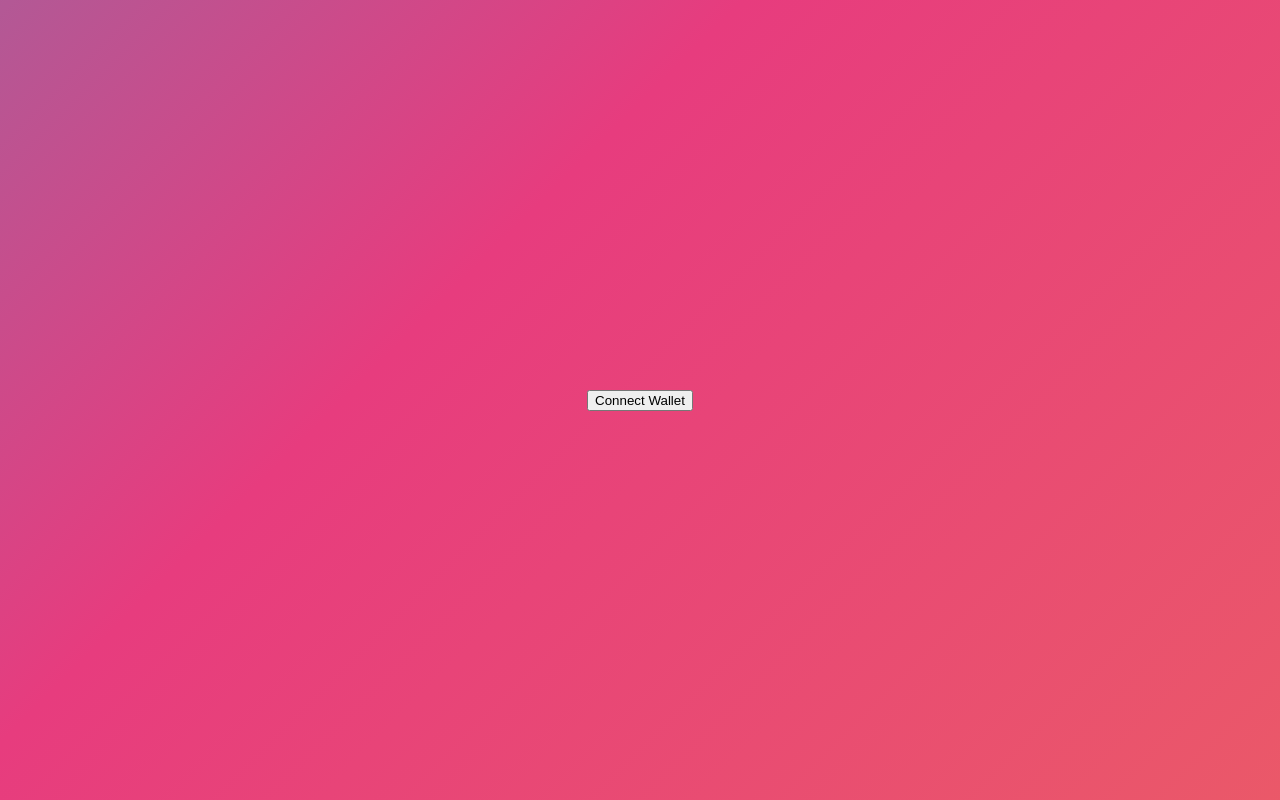
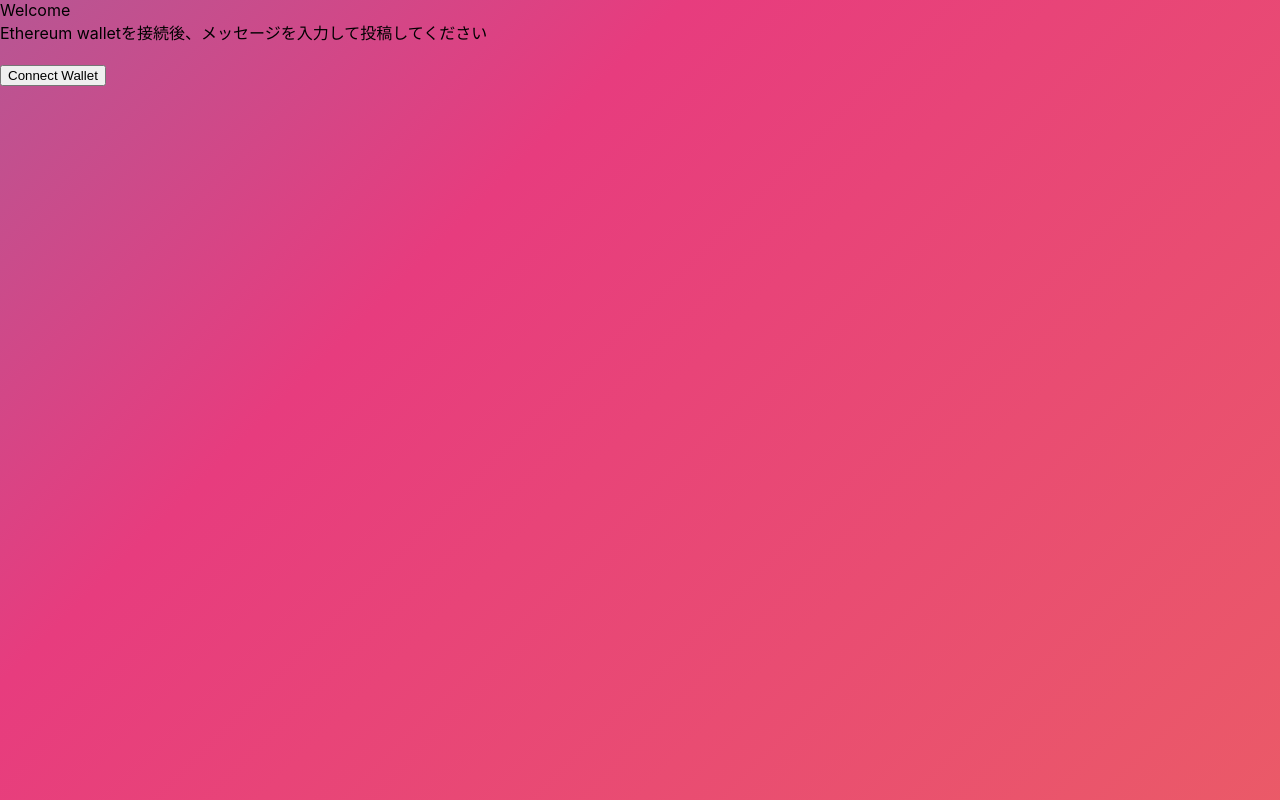
Before and after one commit to otampy3184/web3-sns, a React (Create React App) app: page / in a window 1280 px wide. Built offline with nearby package versions, Linux system fonts and the light colour scheme.

Commit message:
フロントエンド側からBlockchainに投稿された投稿を、フロントエンド上に表示させる

```diff
--- a/src/App.js
+++ b/src/App.js
@@ -7,9 +7,9 @@ import abi from "./abi/Web3SNS.json";
 function App() {
   const [currentAccount, setCurrentAccount] = useState("");
   const [tweetValue, setTweetValue] = useState("");
-  const [allTweets, setAllTweets] = useState("");
+  const [allTweets, setAllTweets] = useState([]);
 
-  const contractAddress = "0x0eDd66F66aBF49655C58FB248E08867E1b0220B6";
+  const contractAddress = "0x600b263c2D18d686749748bf1B520318f1602d10";
   const contractABI = abi.abi;
 
   const checkIfWalletIsConnected = async () => {
@@ -27,6 +27,7 @@ function App() {
         const account = accounts[0];
         console.log("Found an authorized account:", account);
         setCurrentAccount(account);
+        getAllTweets();
       } else {
         console.log("No authorized account found");
       }
@@ -56,10 +57,10 @@ function App() {
     }
   };
 
-  const getAllPosts = async() => {
+  const getAllTweets = async () => {
     const { ethereum } = window;
     try {
-      if(ethereum) {
+      if (ethereum) {
         const provider = new ethers.providers.Web3Provider(ethereum);
         const signer = provider.getSigner();
         const web3SNSContract = new ethers.Contract(
@@ -81,7 +82,7 @@ function App() {
       } else {
         console.log("Ethereum object not found");
       }
-    } catch(error){
+    } catch (error) {
       console.log(error);
     }
   };
@@ -114,25 +115,90 @@ function App() {
       web3SNSContract.on("NewPost", onNewPost);
     }
     return () => {
-      if(web3SNSContract) {
+      if (web3SNSContract) {
         web3SNSContract.off("NewPost", onNewPost);
       }
     };
   }, []);
 
+  const post = async () => {
+    try {
+      const { ethereum } = window;
+      if (ethereum) {
+        const provider = new ethers.providers.Web3Provider(ethereum);
+        const signer = provider.getSigner();
+        const web3SNSContract = new ethers.Contract(
+          contractAddress,
+          contractABI,
+          signer
+        );
+        const tweetTxn = await web3SNSContract.tweet(tweetValue);
+        console.log("Minting...", tweetTxn.hash);
+        await tweetTxn.wait();
+        console.log("Minted -- ", tweetTxn.hash);
+      } else {
+        console.log("Ethereum object not found");
+      }
+    } catch (error) {
+      console.log(error);
+    }
+  };
+
   return (
-    <div className="App">
-      <header className="App-header">
+    <div className="mainContariner">
+      <div className="dataContariner">
+        <div className="header">
+          Welcome
+        </div>
+        <div className="bio">
+          Ethereum walletを接続後、メッセージを入力して投稿してください
+        </div>
+        <br />
         {/* ウォレットコネクトのボタン */}
         {!currentAccount && (
-          <button className="waveButton" onClick={connectWallet}>
+          <button className="tweetButton" onClick={connectWallet}>
             Connect Wallet
           </button>
         )}
         {currentAccount && (
-          <button className="waveButton">Wallet Connected</button>
+          <button className="tweetButton">Wallet Connected</button>
         )}
-      </header>
+        {currentAccount && (
+          <button className="tweetButton" onClick={post}>
+            投稿
+          </button>
+        )}
+        {currentAccount && (
+          <textarea
+            name="tweetArea"
+            placeholder="メッセージを入力"
+            type="text"
+            id="tweet"
+            value={tweetValue}
+            onChange={(e) => setTweetValue(e.target.value)}
+          />
+        )}
+        {currentAccount &&
+          allTweets
+            .slice(0)
+            .reverse()
+            .map((post, index) => {
+              return (
+                <div
+                  key={index}
+                  style={{
+                    backgroundColor: "#F8F8FF",
+                    marginTop: "16px",
+                    padding: "8px",
+                  }}
+                >
+                  <div>Address: {post.address}</div>
+                  <div>Time: {post.timestamp.toString()}</div>
+                  <div>Message: {post.message}</div>
+                </div>
+              );
+            })}
+      </div>
     </div>
   );
 }
```
Also changed, not shown: src/abi/Web3SNS.json (+3 -3 lines).
